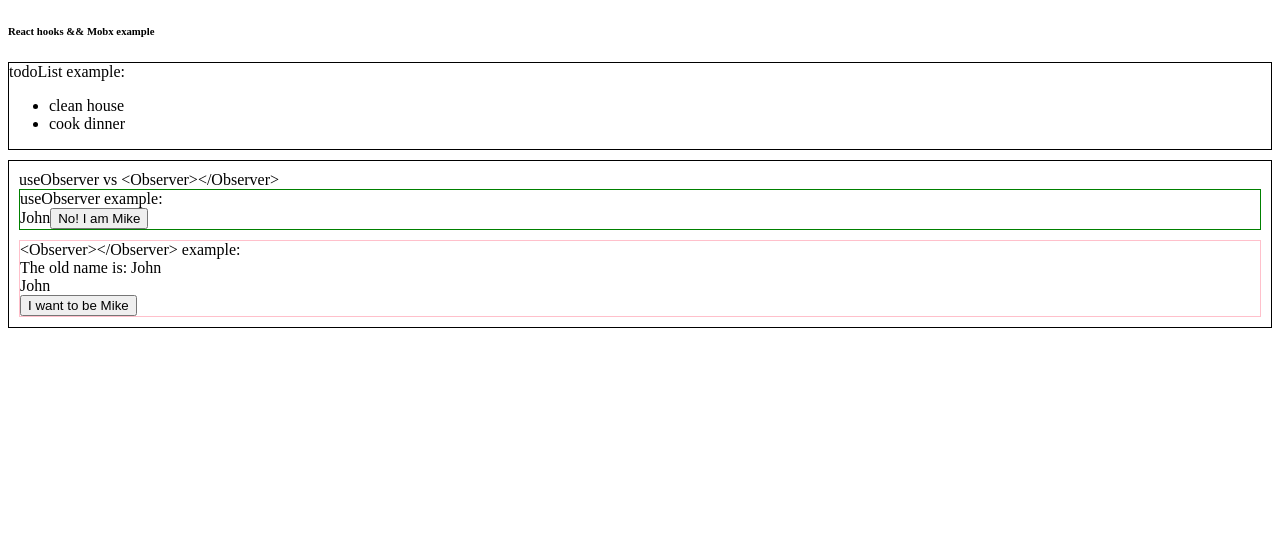
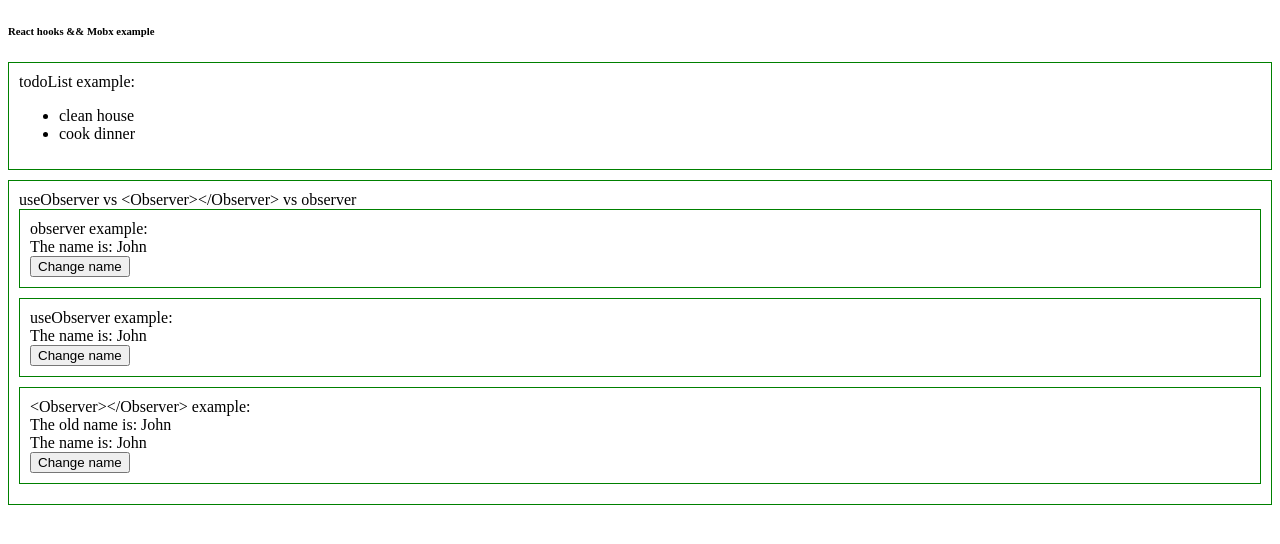
Before and after one commit to PengMQ/react-ts-webpack, a React app: page / in a window 1280 px wide. Shown: the top 544 px of the page. Built offline with nearby package versions, Linux system fonts and the light colour scheme.

Commit message:
[mengqiu] add observer example

```diff
--- a/src/components/app/App.scss
+++ b/src/components/app/App.scss
@@ -1,8 +1,8 @@
-div {
-  margin: 10px 0;
-}
-black {
-  color: black;
+
+.block {
+  border: 1px solid green;
+  padding: 10px;
+  margin-bottom: 10px;
 }
 .green {
   color: green;
--- a/src/components/app/App.tsx
+++ b/src/components/app/App.tsx
@@ -4,6 +4,8 @@ import TodoList from '../todoList/TodoList'
 import todosContext from '../../stores/todoListStore/TodoListStore';
 import UserObserverPerson from '../mobxFeature/useObserverPerson/UseObserverPerson'
 import ObservePerson from '../mobxFeature/observerPerson/ObserverPerson'
+import ObserverLowercasePerson from "../mobxFeature/observerLowercasePerson/ObserverLowercasePerson";
+import './App.scss'
 
 
 const App = () => {
@@ -11,18 +13,24 @@ const App = () => {
     return (
         <div>
             <h6>React hooks && Mobx example</h6>
-            <div style={{border: '1px solid black', marginBottom: '10px'}}>
+            <div className={'block'}>
                 todoList example:
                 <TodoList todoList={todosStore.todos} toggleTodo={todosStore.toggleTodo}/>
             </div>
 
-            <div style={{border: '1px solid black', padding: '10px'}}>
-                <div>useObserver vs &lt;Observer&gt;&lt;/Observer&gt; </div>
-                <div style={{border: '1px solid green'}}>
+            <div className='block'>
+                <div>useObserver vs &lt;Observer&gt;&lt;/Observer&gt; vs observer </div>
+                <div className='block'>
+                    observer example:
+                    <div>
+                        <ObserverLowercasePerson></ObserverLowercasePerson>
+                    </div>
+                </div>
+                <div className='block'>
                     <div>useObserver example:</div>
                     <div><UserObserverPerson></UserObserverPerson></div>
                 </div>
-                <div style={{border: '1px solid pink', marginTop: '10px'}}>
+                <div className='block'>
                     <div>&lt;Observer&gt;&lt;/Observer&gt; example:</div>
 
                     <div><ObservePerson></ObservePerson></div>
--- /dev/null
+++ b/src/components/mobxFeature/observerLowercasePerson/ObserverLowercasePerson.tsx
@@ -0,0 +1,16 @@
+import * as React from "react";
+import {observer, useLocalStore} from 'mobx-react-lite' // 6.x or mobx-react-lite@1.4.0
+
+const ObserverLowercasePerson: React.FC<any> = observer(() => {
+    const person = useLocalStore(() => ({name: 'John'}));
+    return (
+        <div>
+            <div>The name is: {person.name}</div>
+            <button onClick={() => (person.name = 'Mike')}>
+                Change name
+            </button>
+        </div>
+    )
+})
+
+export default ObserverLowercasePerson;
--- a/src/components/mobxFeature/observerPerson/ObserverPerson.tsx
+++ b/src/components/mobxFeature/observerPerson/ObserverPerson.tsx
@@ -8,9 +8,9 @@ export default function ObservePerson() {
         <div>
             The old name is: {person.name}
             <div>
-                <Observer>{() => <div>{person.name}</div>}</Observer>
+                <Observer>{() => <div>The name is: {person.name}</div>}</Observer>
                 <button onClick={() => (person.name = 'Mike')}>
-                    I want to be Mike
+                    Change name
                 </button>
             </div>
         </div>
--- a/src/components/mobxFeature/useObserverPerson/UseObserverPerson.tsx
+++ b/src/components/mobxFeature/useObserverPerson/UseObserverPerson.tsx
@@ -6,8 +6,8 @@ function UserObserverPerson() {
     const person = useLocalStore(() => ({name: 'John'}))
     return useObserver(() => (
         <div>
-            {person.name}
-            <button onClick={() => (person.name = 'Mike')}>No! I am Mike</button>
+            <div>The name is: {person.name}</div>
+            <button onClick={() => (person.name = 'Mike')}>Change name</button>
         </div>
     ))
 }
```
